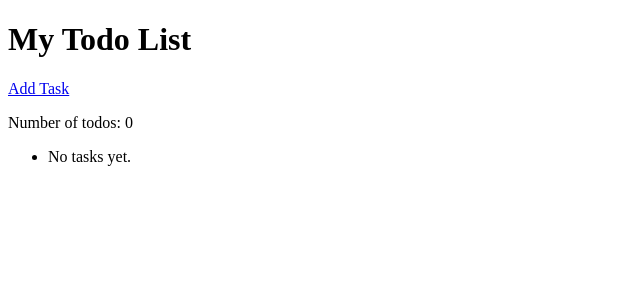
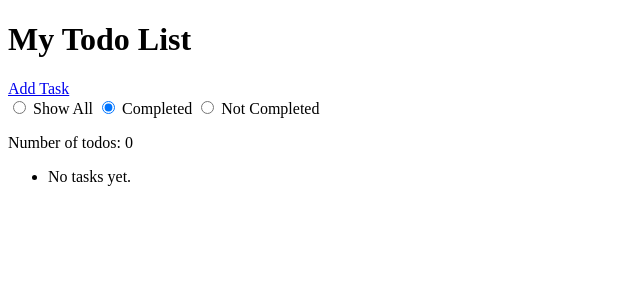
Before and after one commit to amar-sheikh/django_todo, a Django app: page / in a window 1280 px wide. Shown: the top 300 px of the page, without its empty margins (0-640 px from the left). Run offline with Django 5.2, Linux system fonts and the light colour scheme; data that the repository does not hold is empty.

Commit message:
Add filter functionality to todo list with default filter set to completed

```diff
--- a/todo_app/templates/todo/list.html
+++ b/todo_app/templates/todo/list.html
@@ -6,6 +6,20 @@
 <body>
     <h1>My Todo List</h1>
     <a href="{% url 'todo_create' %}">Add Task</a>
+    <form method="get" id="filterForm">
+        <label>
+            <input type="radio" name="filter" value="all" {% if request.GET.filter == "all" %}checked{% endif %}>
+            Show All
+        </label>
+        <label>
+            <input type="radio" name="filter" value="completed" {% if request.GET.filter == "completed" or not request.GET.filter %}checked{% endif %}>
+            Completed
+        </label>
+        <label>
+            <input type="radio" name="filter" value="not_completed" {% if request.GET.filter == "not_completed" %}checked{% endif %}>
+            Not Completed
+        </label>
+    </form>
     <p>Number of todos: {{ todos|length }}</p>
     <ul>
         {% for todo in todos %}
@@ -26,5 +40,13 @@
             <li>No tasks yet.</li>
         {% endfor %}
     </ul>
+
+    <script>
+        document.querySelectorAll('input[name="filter"]').forEach((radio) => {
+            radio.addEventListener('change', () => {
+                document.getElementById('filterForm').submit();
+            });
+        });
+    </script>
 </body>
 </html>
--- a/todo_app/views.py
+++ b/todo_app/views.py
@@ -8,7 +8,14 @@ class TodoListView(ListView):
     context_object_name = 'todos'
 
     def get_queryset(self):
-        return Todo.objects.all()
+        filter_val = self.request.GET.get('filter', 'completed')
+
+        if filter_val == 'completed':
+            return Todo.objects.filter(is_completed=True)
+        elif filter_val == 'not_completed':
+            return Todo.objects.filter(is_completed=False)
+        else:
+            return Todo.objects.all()
 
 class TodoCreateView(CreateView):
     model = Todo
```
